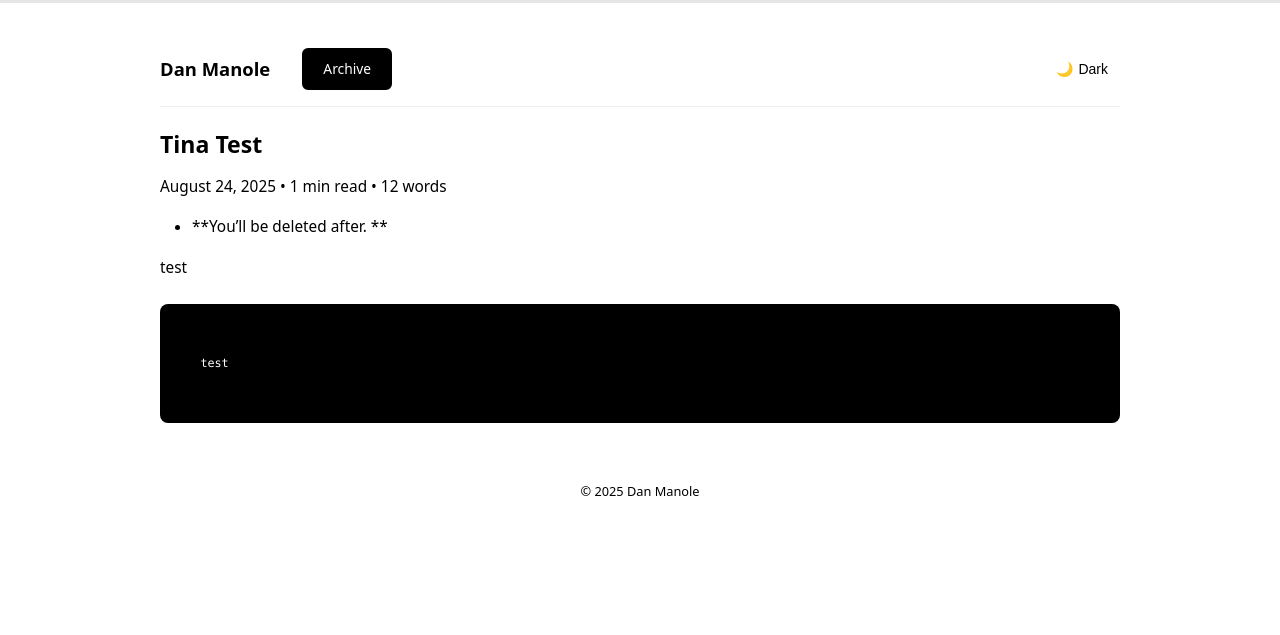
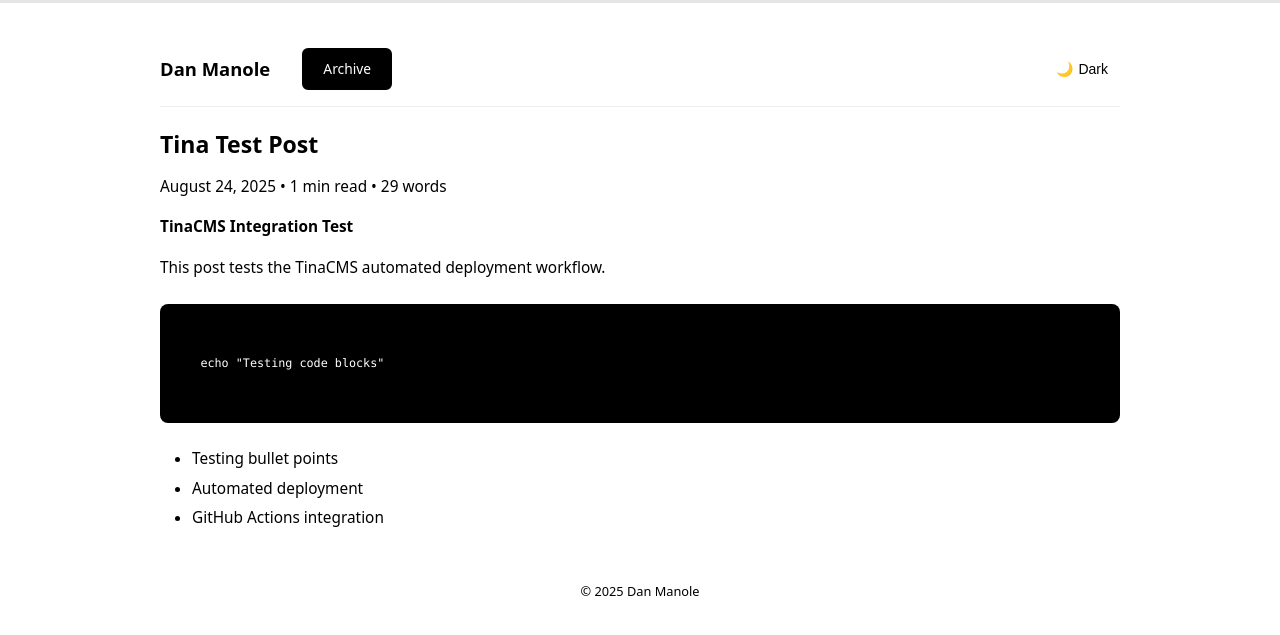
Before and after one commit to thatcoderdaniel/thatcoderdaniel.github.io, a Jekyll site: the page built from _posts/2025-08-24-tina-test.md, in a window 1280 px wide. Shown: the top 635 px of the page. Built offline with Jekyll 4.4.1, drawn with Linux system fonts in a browser that asks for light colours.

Commit message:
Fix TinaCMS post deployment issues
- Fixed post frontmatter format (removed categories, standardized dates)
- Updated GitHub Actions to use Gemfile.simple for consistent builds
- Corrected Jekyll build process to match manual deployment

🤖 Generated with [Claude Code](https://claude.ai/code)

Co-Authored-By: Claude <noreply@anthropic.com>

````diff
--- a/_posts/2025-08-24-tina-test.md
+++ b/_posts/2025-08-24-tina-test.md
@@ -1,14 +1,18 @@
 ---
 layout: post
-title: Tina Test
-date: 2025-08-24T14:45:14.742Z
-categories: Test
+title: "Tina Test Post"
+date: 2025-08-24
+description: "Testing TinaCMS integration"
 ---
 
-* **You'll be deleted after. **
+**TinaCMS Integration Test**
 
-test
+This post tests the TinaCMS automated deployment workflow.
 
+```bash
+echo "Testing code blocks"
 ```
-test
-```
+
+- Testing bullet points
+- Automated deployment
+- GitHub Actions integration
````
Also changed, not shown: _posts/2025-08-24-test.md (+4 -4 lines), .github/workflows/deploy.yml (added).
